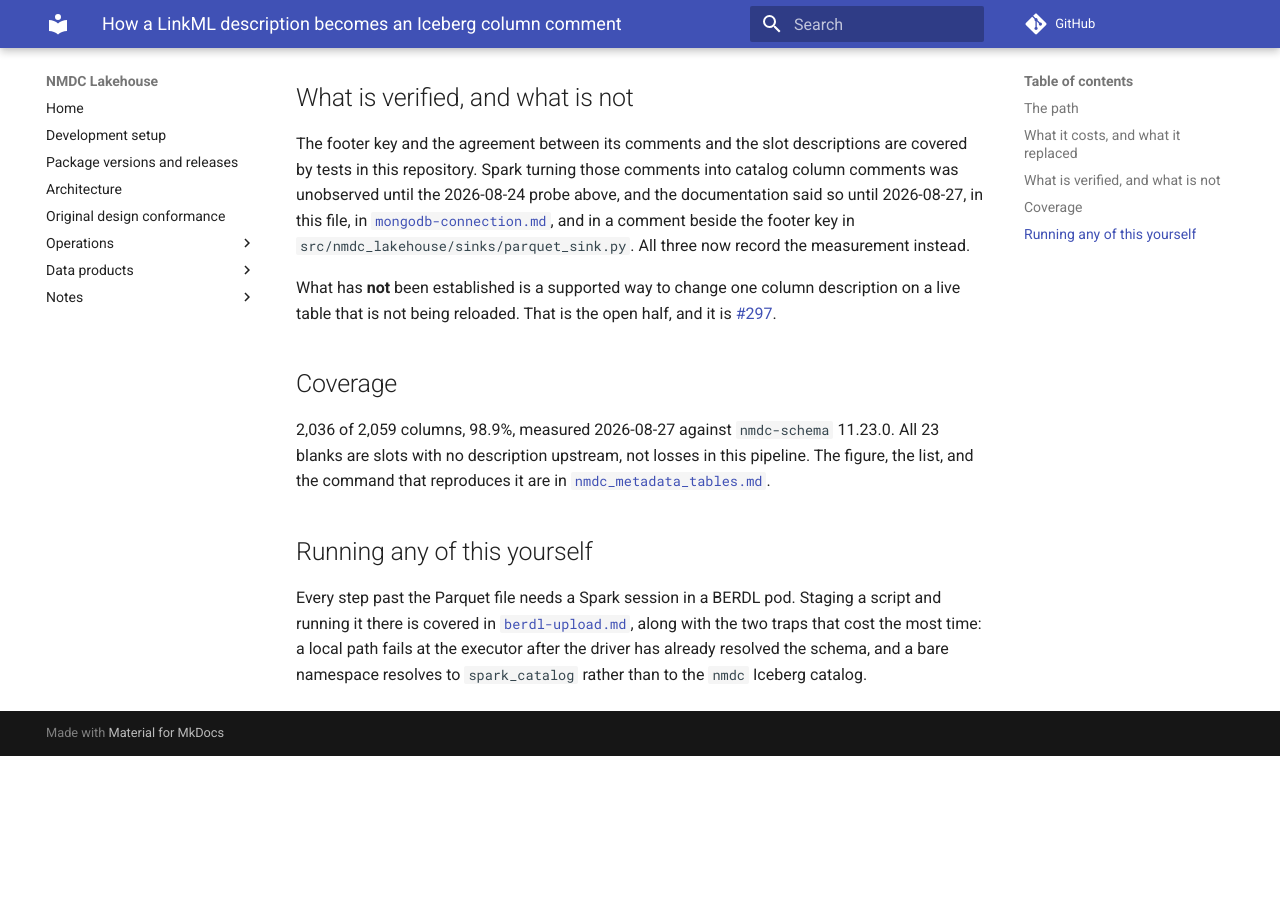
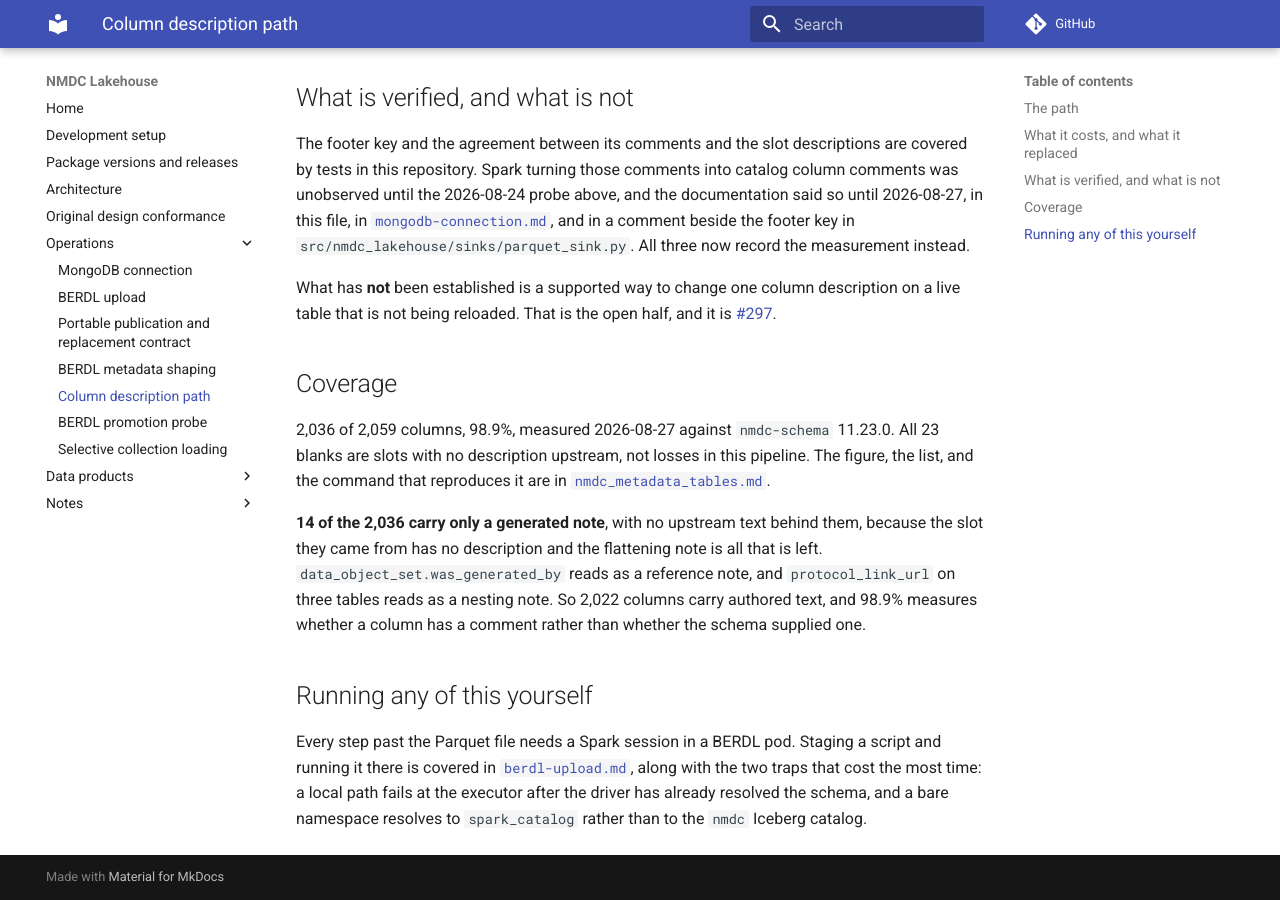
Before and after one commit to microbiomedata/nmdc-lakehouse, an MkDocs documentation site: the page built from docs/column-description-path.md, in a window 1280 px wide and 900 px high, scrolled down 1880 px. Built offline with MkDocs 1.6.1 and Material for MkDocs 9.7.7, drawn with Linux system fonts in a browser that asks for light colours; comment, search, counter and statistics services are not loaded; before the commit the page ends 2636 px from its top, so only the background shows below that.

Commit message:
The flattener authors text too, and 14 columns carry only that
"nmdc-schema is the only place the text is authored" was wrong, and the
correction changes what the coverage number means rather than only a sentence.

schema_generator appends a note whenever flattening changes what a column means:
a reference note when a class range becomes an identifier, a nesting note when
an inner slot is lifted, a dispatch note for a subclass-specific slot. They are
appended to the upstream description, so when the upstream slot has none the
note becomes the whole comment.

Counting them against the snapshot: 14 of the 2,036 described columns carry only
a generated note. data_object_set.was_generated_by reads as a reference note,
and protocol_link_url on three tables reads as a nesting note because
Protocol.url has no description upstream, which is the same gap issue 299 found
from the other side. So 2,022 columns carry authored text, and 98.9% measures
whether a column has a comment rather than whether the schema supplied one.

The document now names the three notes, because a catalog comment differing from
its source slot is the symptom this explains and previously the path said that
could not happen.

Also adds the page to the mkdocs nav. It was linked from the index and missing
from the sidebar, which is every other page's route in. Checked the rest rather
than the one: every docs/*.md is now in the nav.

Co-Authored-By: Claude <noreply@anthropic.com>

```diff
--- a/docs/column-description-path.md
+++ b/docs/column-description-path.md
@@ -93,10 +93,17 @@ and it is [#297](https://github.com/microbiomedata/nmdc-lakehouse/issues/297).
 
 ## Coverage
 
-2,036 of 2,059 columns, 98.9%, measured 2026-08-27 against `nmdc-schema` 11.23.0. All 23 blanks are
-slots with no description upstream, not losses in this pipeline. The figure, the
-list, and the command that reproduces it are in
+2,036 of 2,059 columns, 98.9%, measured 2026-08-27 against `nmdc-schema`
+11.23.0. All 23 blanks are slots with no description upstream, not losses in
+this pipeline. The figure, the list, and the command that reproduces it are in
 [`nmdc_metadata_tables.md`](nmdc_metadata_tables.md).
+
+**14 of the 2,036 carry only a generated note**, with no upstream text behind
+them, because the slot they came from has no description and the flattening note
+is all that is left. `data_object_set.was_generated_by` reads as a reference
+note, and `protocol_link_url` on three tables reads as a nesting note. So 2,022
+columns carry authored text, and 98.9% measures whether a column has a comment
+rather than whether the schema supplied one.
 
 ## Running any of this yourself
 
--- a/mkdocs.yml
+++ b/mkdocs.yml
@@ -14,6 +14,7 @@ nav:
       - BERDL upload: berdl-upload.md
       - Portable publication and replacement contract: publication-contract.md
       - BERDL metadata shaping: berdl-metadata-shaping.md
+      - Column description path: column-description-path.md
       - BERDL promotion probe: berdl-promotion-probe.md
       - Selective collection loading: selective-collection-loading.md
   - Data products:
```
